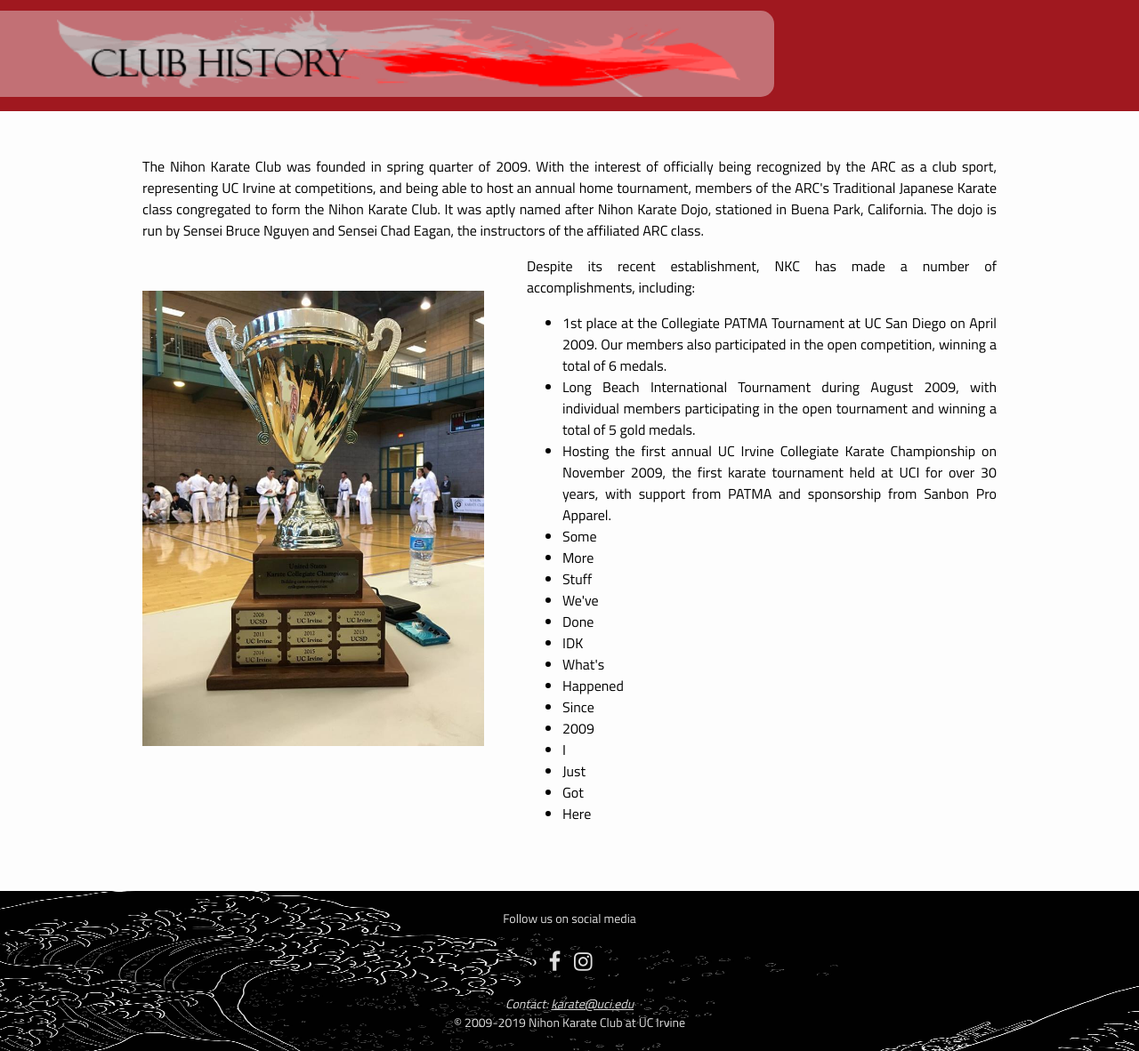
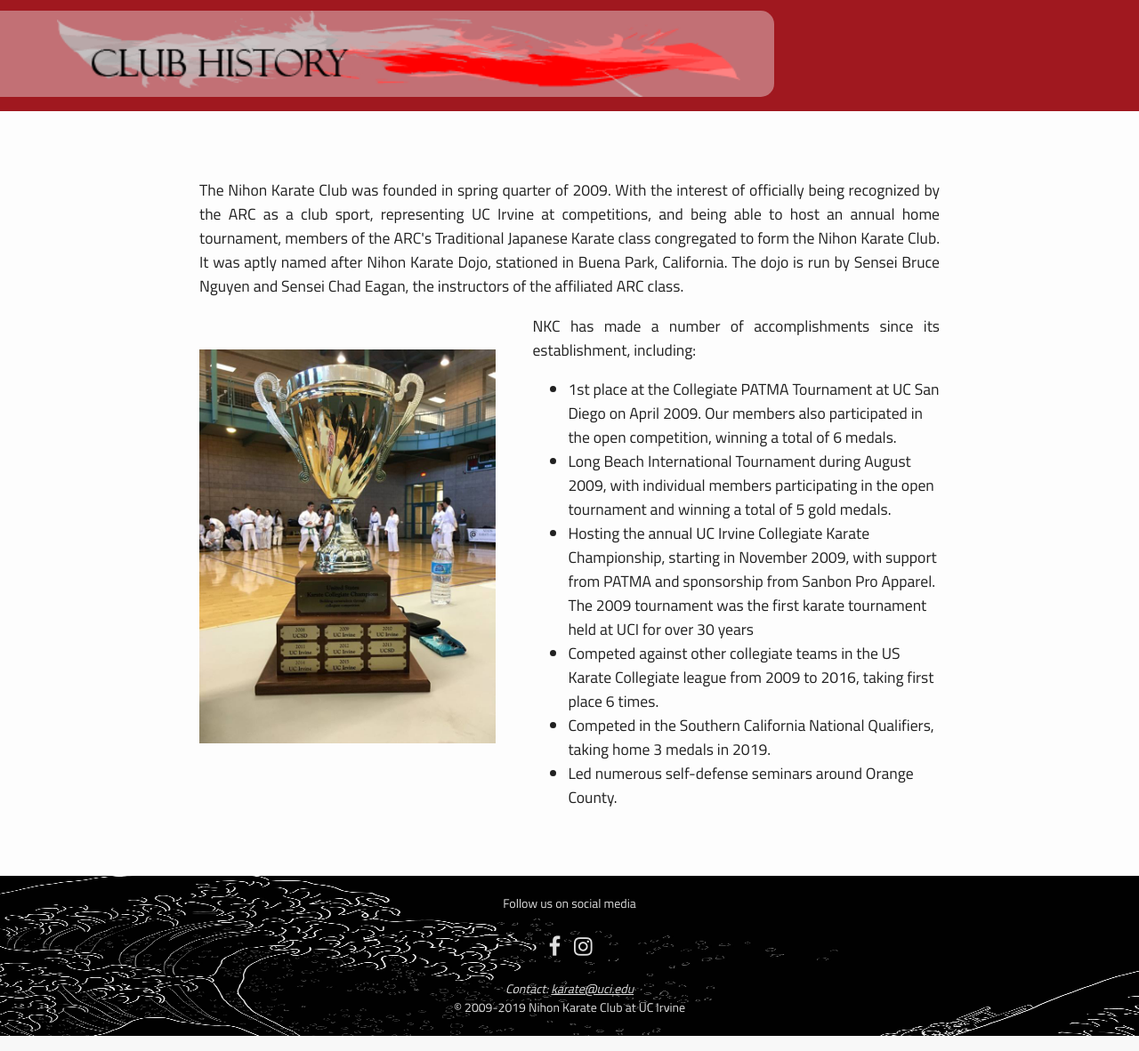
Before and after one commit to nihonkarateuci/nihonkarateuci.github.io, a PHP site: page /history.html in a window 1280 px wide. Shown: the part 791-1973 px from the top of the page at 89% size. Run offline with PHP 8.4, Linux system fonts and the light colour scheme.

Commit message:
Fixed page-content tag

```diff
--- a/history.html
+++ b/history.html
@@ -43,7 +43,7 @@
                         the instructors of the affiliated ARC class.
                     </p>
                     <img src="images/history_1.jpg" style="width: 40%; float: left; margin: 40px 40px 40px 0;">
-                    <p style="margin-left: 45%;">Despite its recent establishment, NKC has made a number of accomplishments, including:</p>
+                    <p style="margin-left: 45%;">NKC has made a number of accomplishments since its establishment, including:</p>
                     <ul style="margin-left: 45%;">
                         <li>
                             1st place at the Collegiate PATMA Tournament at UC San Diego on April 2009.
@@ -54,51 +54,19 @@
                             with individual members participating in the open tournament and winning a total of 5 gold medals.
                         </li>
                         <li>
-                            Hosting the first annual UC Irvine Collegiate Karate Championship
-                            on November 2009, the first karate tournament held at UCI for over 30 years,
-                            with support from PATMA and sponsorship from Sanbon Pro Apparel.
+                            Hosting the annual UC Irvine Collegiate Karate Championship,
+                            starting in November 2009, with support from PATMA and sponsorship from Sanbon Pro Apparel.
+                            The 2009 tournament was the first karate tournament held at UCI for over 30 years
                         </li>
                         <li>
-                            Some
+                            Competed against other collegiate teams in the US Karate Collegiate league from 2009
+                            to 2016, taking first place 6 times.
                         </li>
                         <li>
-                            More
+                            Competed in the Southern California National Qualifiers, taking home 3 medals in 2019.
                         </li>
                         <li>
-                            Stuff
-                        </li>
-                        <li>
-                            We've
-                        </li>
-                        <li>
-                            Done
-                        </li>
-                        <li>
-                            IDK
-                        </li>
-                        <li>
-                            What's
-                        </li>
-                        <li>
-                            Happened
-                        </li>
-                        <li>
-                            Since
-                        </li>
-                        <li>
-                            2009
-                        </li>
-                        <li>
-                            I
-                        </li>
-                        <li>
-                            Just
-                        </li>
-                        <li>
-                            Got
-                        </li>
-                        <li>
-                            Here
+                            Led numerous self-defense seminars around Orange County.
                         </li>
                     </ul>
                 </div>
@@ -165,51 +133,19 @@
                             with individual members participating in the open tournament and winning a total of 5 gold medals.
                         </li>
                         <li>
-                            Hosting the first annual UC Irvine Collegiate Karate Championship
-                            on November 2009, the first karate tournament held at UCI for over 30 years,
-                            with support from PATMA and sponsorship from Sanbon Pro Apparel.
+                            Hosting the annual UC Irvine Collegiate Karate Championship,
+                            starting in November 2009, with support from PATMA and sponsorship from Sanbon Pro Apparel.
+                            The 2009 tournament was the first karate tournament held at UCI for over 30 years
                         </li>
                         <li>
-                            Some
+                            Competed against other collegiate teams in the US Karate Collegiate league from 2009
+                            to 2016, taking first place 6 times.
                         </li>
                         <li>
-                            More
+                            Competed in the Southern California National Qualifiers, taking home 3 medals in 2019.
                         </li>
                         <li>
-                            Stuff
-                        </li>
-                        <li>
-                            We've
-                        </li>
-                        <li>
-                            Done
-                        </li>
-                        <li>
-                            IDK
-                        </li>
-                        <li>
-                            What's
-                        </li>
-                        <li>
-                            Happened
-                        </li>
-                        <li>
-                            Since
-                        </li>
-                        <li>
-                            2009
-                        </li>
-                        <li>
-                            I
-                        </li>
-                        <li>
-                            Just
-                        </li>
-                        <li>
-                            Got
-                        </li>
-                        <li>
-                            Here
+                            Led numerous self-defense seminars around Orange County.
                         </li>
                     </ul>
                 </div>
--- a/join.html
+++ b/join.html
@@ -54,7 +54,7 @@
                         from jujitsu, aikido, and kendo. It is politically manifested by the Japan
                         Karate-do&#773; Ryobu-Kai organization, with branches in 23 countries around the world.
                     </p>
-                    <img src="images/join_0.jpg" style="float: right; height: 600px; margin: 40px 0 40px 40px;">
+                    <img src="images/join_0.jpg" style="float: right; height: 600px; margin: 10px 0 40px 40px;">
                     <h3><b>Why should I learn karate?</b></h3>
                     <p>There are a number of physical, mental, and social benefits of learning karate.</p>
                     <ul>
--- a/styles/index.css
+++ b/styles/index.css
@@ -11,7 +11,7 @@ html {
 
 body {
     margin: 0px;
-    font-family: 'Titillium Web', sans-serif;
+    font-family: 'Titillium Web', 'Helvetica', sans-serif;
     position: relative;
     min-height: 100vh;
     overflow: auto;
@@ -23,6 +23,14 @@ body {
 b {
     font-weight: bold;
     color: #a0181f;
+}
+
+a {
+    color: #a0181f;
+}
+
+ul {
+    text-align: left;
 }
 
 .red {
@@ -50,7 +58,6 @@ b {
     color: #dfdfdf;
 }
 
-
 @media only screen and (max-width: 872px) {
     .page-container-desktop {
         display: none;
@@ -60,9 +67,6 @@ b {
         width: 100%;
         display: block;
         overflow-x: hidden;
-    }
-    ul {
-        text-align: left;
     }
 }
 
@@ -281,9 +285,11 @@ header {
 
 .page-content {
     height: 100%;
-    width: 75%;
-    margin: 50px 12.5% 75px 12.5%;
+    width: 65%;
+    font-size: 1.1rem;
+    margin: 75px 17.5% 75px 17.5%;
     text-align: justify;
+    color: #202020;
 }
 
 /*      Footer Styles      */
```
